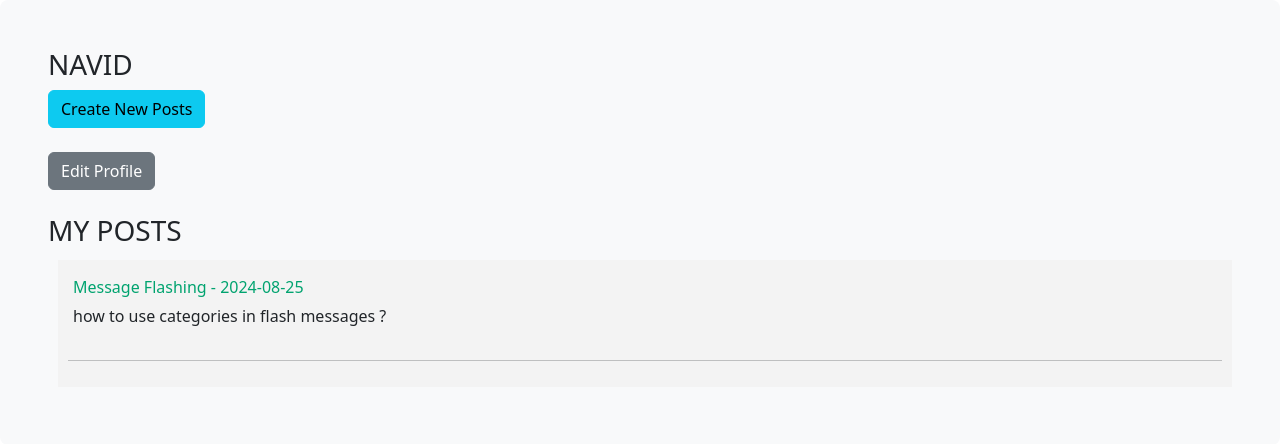
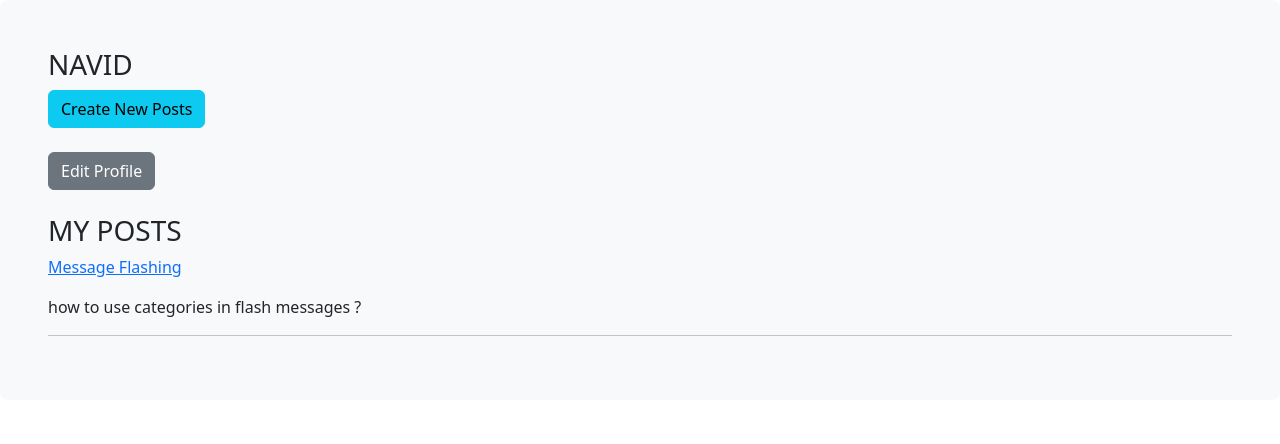
Before and after one commit to navidr98/Social-network-Flask, a Flask app: page /profile/1 in a window 1280 px wide. Shown: the part 56-500 px from the top of the page. Run offline with Flask 3, Linux system fonts and the light colour scheme; a user stored in the database is signed in; data comes from the database, SQL or seed files in the repository.

Commit message:
last version

```diff
--- a/A/blog/static/home.css
+++ /dev/null
@@ -1,31 +0,0 @@
-
-.title {
-    margin: 5px;
-}
-
-.content {
-    margin: 5px;
-    width: 100%;
-    display: flex;
-    flex-direction: row;
-    flex-wrap: wrap;
-}
-
-.comment {
-    padding: 10px;
-    margin: 10px;
-    background-color: #fff;
-}
-
-.post {
-    flex: 20%;
-    padding: 10px;
-    margin: 5px;
-    background-color: #f3f3f3;
-    inline-size: 100%;
-}
-
-.title a {
-    color: #00a36f;
-    text-decoration: none;
-}
--- a/A/blog/templates/home.html
+++ b/A/blog/templates/home.html
@@ -5,6 +5,8 @@
 {% block css %}
 <link rel="stylesheet" href="{{ url_for('static', filename='home.css') }}">
 {% endblock %}
+
+
 
 {% block content %}
 
--- a/A/blog/templates/includes/navbar.html
+++ b/A/blog/templates/includes/navbar.html
@@ -1,12 +1,22 @@
-<nav class="navbar navbar-expand-lg navbar-dark bg-dark">
-    <div class="navbar-nav">
-        <a class="nav-link active" aria-current="page" href="{{ url_for('home') }}">Home</a>
-        {% if current_user.is_authenticated %}
+<nav class="navbar navbar-expand-lg navbar-dark bg-dark" id="menu">
+    <ul class="navbar-nav">
+        <li>
+            <a class="nav-link active" aria-current="page" href="{{ url_for('home') }}">Home</a>
+            {% if current_user.is_authenticated %}
+        </li>
+        <li>
             <a class="nav-link active" aria-current="page" href="{{ url_for('profile', user_id=current_user.id) }}">Profile</a>
+        </li>
+        <li>
             <a class="nav-link active" aria-current="page" href="{{ url_for('logout') }}">Logout</a>
         {% else %}
+        </li>
+        <li>
             <a class="nav-link active" aria-current="page" href="{{ url_for('login') }}">Login</a>
+        </li>
+        <li>
             <a class="nav-link active" aria-current="page" href="{{ url_for('register') }}">Register</a>
         {% endif %}
-    </div>
+        </li>
+    </ul>
 </nav>
--- a/A/blog/templates/profile.html
+++ b/A/blog/templates/profile.html
@@ -20,7 +20,7 @@
             <div class="post">
                     <p class="title">
                         <a href="{{ url_for('post_detail', post_id=post.id) }}">
-                            {{ post.title }} - {{ post.date.strftime('%Y-%m-%d') }}
+                            {{ post.title }}
                         </a>
                     </p>
                 <div class="content">
```
Also changed, not shown: A/blog/templates/login.html (+16 -9 lines), A/blog/templates/post_detail.html (+5 -25 lines).
